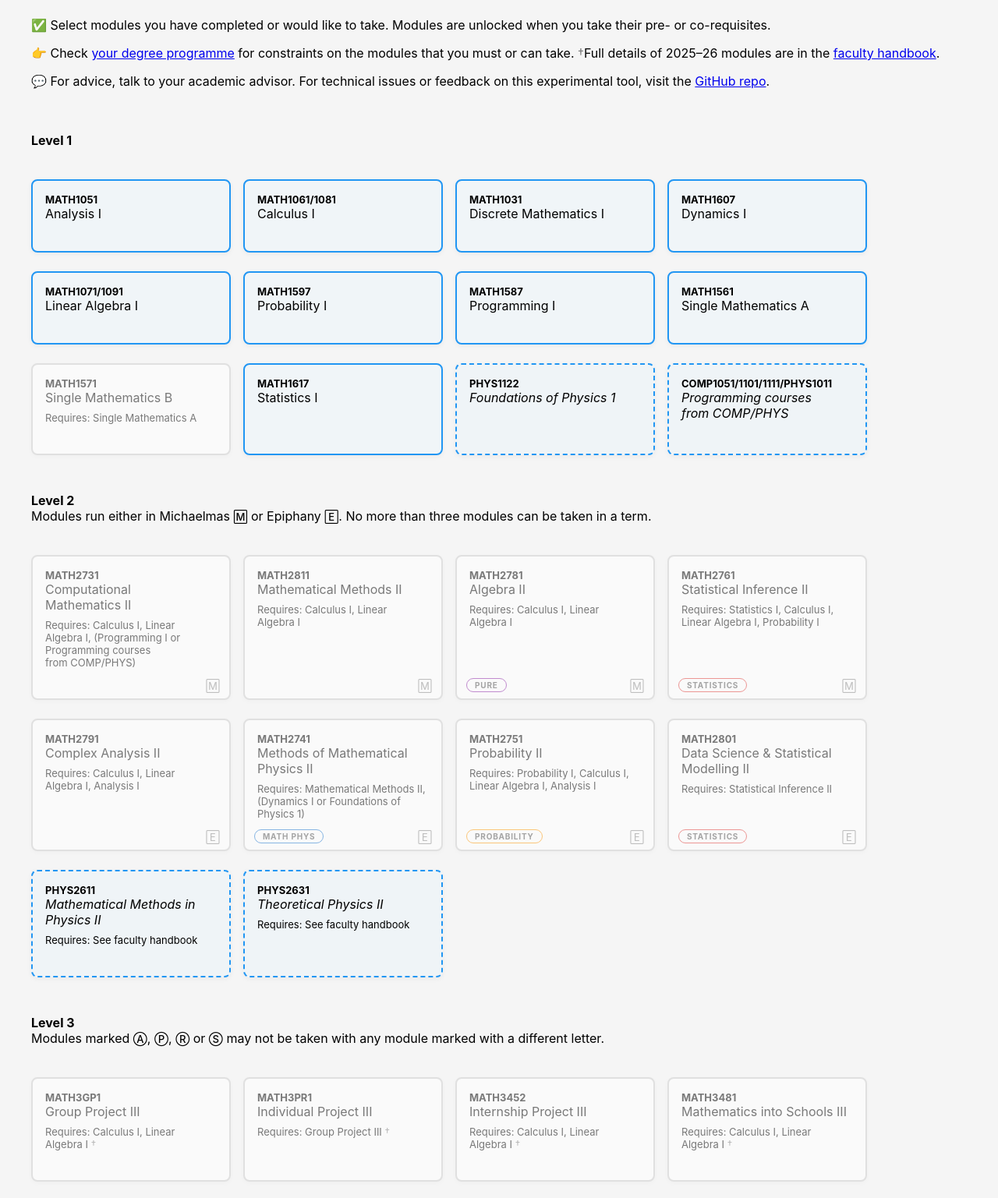
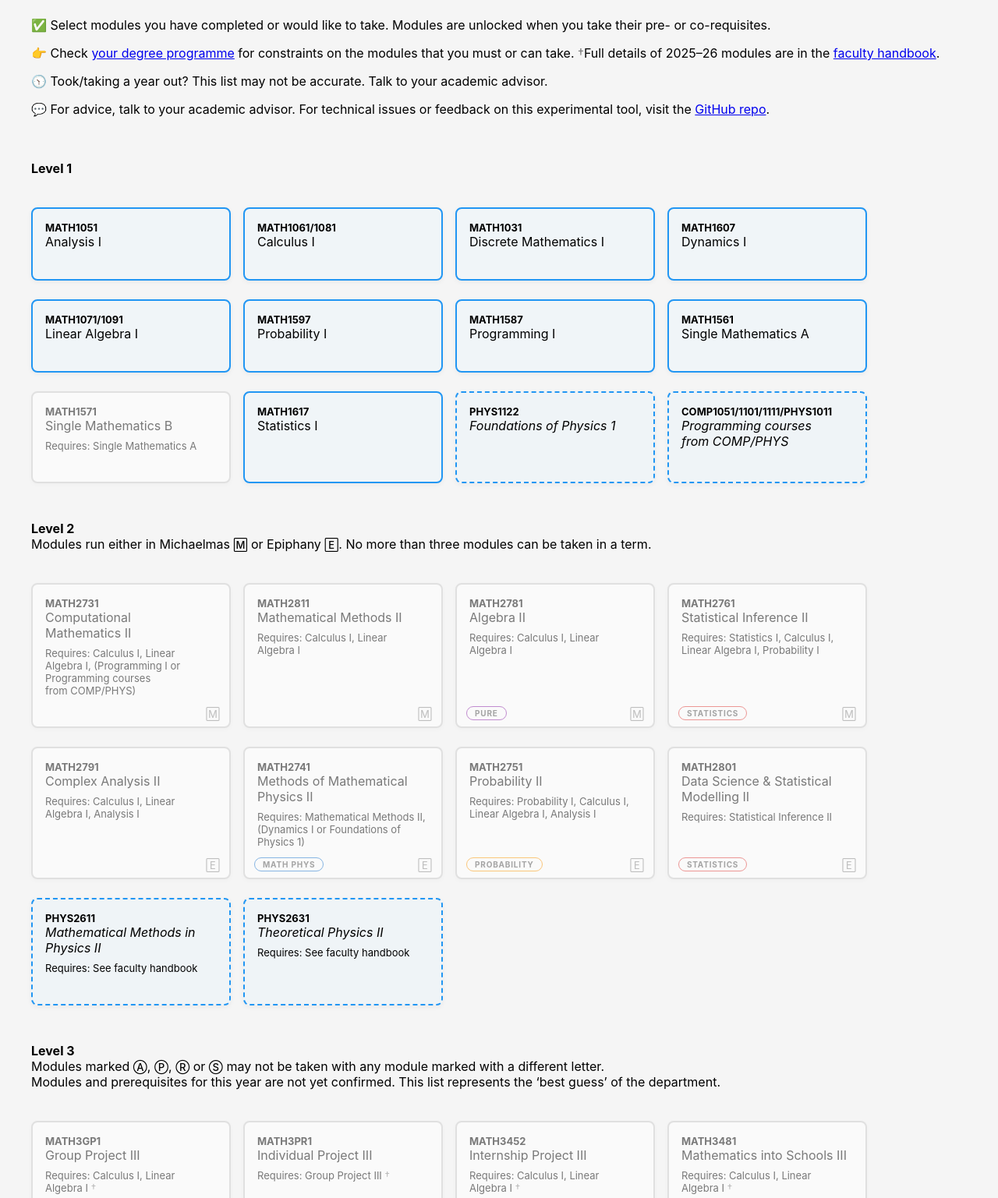
Before and after one commit to Pecnut/durham-modules, a plain HTML site: page 2024.html in a window 1280 px wide. Shown: the part 59-1596 px from the top of the page at 78% size. Drawn offline with Linux system fonts and the light colour scheme; a web font is replaced by a local one.

Commit message:
Year out warnings

```diff
--- a/2024.html
+++ b/2024.html
@@ -27,6 +27,7 @@
                 href="https://apps.dur.ac.uk/faculty.handbook/2025/UG/search?module=math&keywords=&department=&type=&level=&credits=">faculty
                 handbook</a>.
         </p>
+        <p>🕥 Took/taking a year out? This list may not be accurate. Talk to your academic advisor.</p>
         <p>💬 For advice, talk to your academic advisor. For technical issues or feedback on this experimental tool,
             visit the <a href='https://github.com/Pecnut/durham-modules'>GitHub repo</a>.
         </p>
@@ -90,6 +91,7 @@
                 }
                 if (level >= 3) {
                     levelTitle.innerHTML += `<div class='column-info'>Modules marked <span class='circled'>A</span>, <span class='circled'>P</span>, <span class='circled'>R</span> or <span class='circled'>S</span> may not be taken with any module marked with a different letter.</div>`;
+                    levelTitle.innerHTML += `<div class='column-info'>Modules and prerequisites for this year are not yet confirmed. This list represents the ‘best guess’ of the department.</div>`;
                     levelTitle.innerHTML += `<div id="l${level}-modules-warning"></div>`;
                 }
                 levelTitle.innerHTML += `<div id="l${level}-credits-warning"></div>`;
```
Also changed, not shown: 2022-23.html (+1 -0 lines), 2025.html (+2 -0 lines), index.html (+1 -0 lines).
